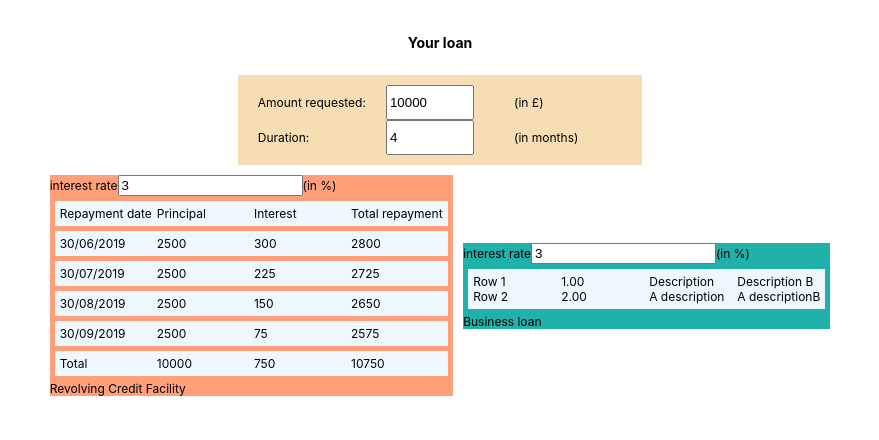
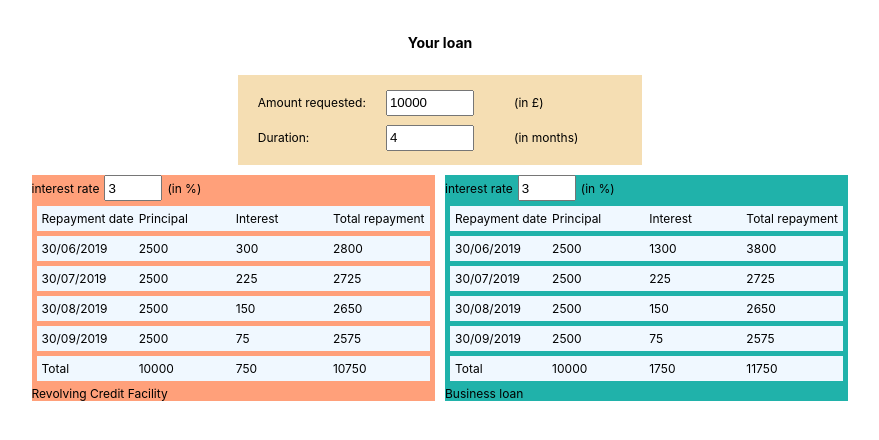
Before and after one commit to MarceloBarrera/loans-calculator, a React (Create React App) app: page / in a window 1280 px wide. Shown: the top 440 px of the page, without its empty margins (200-1079 px from the left). Built offline with nearby package versions, Linux system fonts and the light colour scheme; no server answers.

Commit message:
loan - business loan implementation

```diff
--- a/src/components/loans/Loans.css
+++ b/src/components/loans/Loans.css
@@ -19,6 +19,8 @@
 .loan-request input {
   width: 80px;
   margin-left: 10px;
+  height: 20px;
+  align-self: center;
 }
 .loan-request label {
   padding: 5px;
@@ -35,6 +37,13 @@
 
   align-items: center;
   column-gap: 10px;
+}
+
+.loan-calculations input {
+  width: 50px;
+  margin-left: 5px;
+  margin-right: 5px;
+  height: 20px;
 }
 
 @media (max-width: 600px) {
--- a/src/components/loans/Loans.tsx
+++ b/src/components/loans/Loans.tsx
@@ -75,7 +75,11 @@ const Loans = () => {
                 duration={duration}
                 limitation={state.limitations.revolving_credit_facility}
               />
-              <BusinessLoans amountRequested={10000} duration={4} />
+              <BusinessLoans
+                amountRequested={amount}
+                duration={duration}
+                limitation={state.limitations.business_loan}
+              />
             </>
           )}
         </div>
--- a/src/components/loans/businessLoan/BusinessLoan.tsx
+++ b/src/components/loans/businessLoan/BusinessLoan.tsx
@@ -1,19 +1,31 @@
 import { useState } from "react";
+import { calculateRepayments, checkLimits } from "../loans-utils";
+import { LimitationItem } from "../LoansReducer";
 import "../../loans/Loans.css";
 
 const BusinessLoans = ({
   amountRequested,
   duration,
+  limitation,
   interestRate = 3,
 }: {
   amountRequested: number;
   duration: number;
+  limitation: LimitationItem | undefined;
   interestRate?: number;
 }) => {
   const [interest, setInterest] = useState(interestRate);
   const handleChange = (event: any) => {
-    setInterest(event.target.value);
+    setInterest(parseInt(event.target.value));
   };
+
+  const calculations = calculateRepayments(
+    amountRequested,
+    duration,
+    interest,
+    true
+  );
+  const showErrorMessage = checkLimits(amountRequested, duration, limitation);
   return (
     <div style={{ backgroundColor: "lightseagreen" }}>
       <div>
@@ -26,17 +38,36 @@ const BusinessLoans = ({
         ></input>
         <span>(in %)</span>
       </div>
-      <div className="loan-table">
-        <div>Row 1</div>
-        <div>1.00</div>
-        <div>Description</div>
-        <div>Description B</div>
 
-        <div>Row 2</div>
-        <div>2.00</div>
-        <div>A description</div>
-        <div>A descriptionB</div>
-      </div>
+      {!showErrorMessage ? (
+        <div>
+          <div className="loan-table">
+            <div>Repayment date</div>
+            <div>Principal</div>
+            <div>Interest</div>
+            <div>Total repayment</div>
+          </div>
+          {calculations.repayments.map((r, index) => {
+            return (
+              <div key={index} className="loan-table">
+                <div>{r.repaymentDate}</div>
+                <div>{r.principalAmount}</div>
+                <div>{r.interest}</div>
+                <div>{r.totalRepayment}</div>
+              </div>
+            );
+          })}
+          <div className="loan-table">
+            <div>Total</div>
+            <div>{calculations.totals.principal}</div>
+            <div>{calculations.totals.interest}</div>
+            <div>{calculations.totals.totalRepayment}</div>
+          </div>
+        </div>
+      ) : (
+        <p>{showErrorMessage}</p>
+      )}
+
       <div>Business loan</div>
     </div>
   );
```
